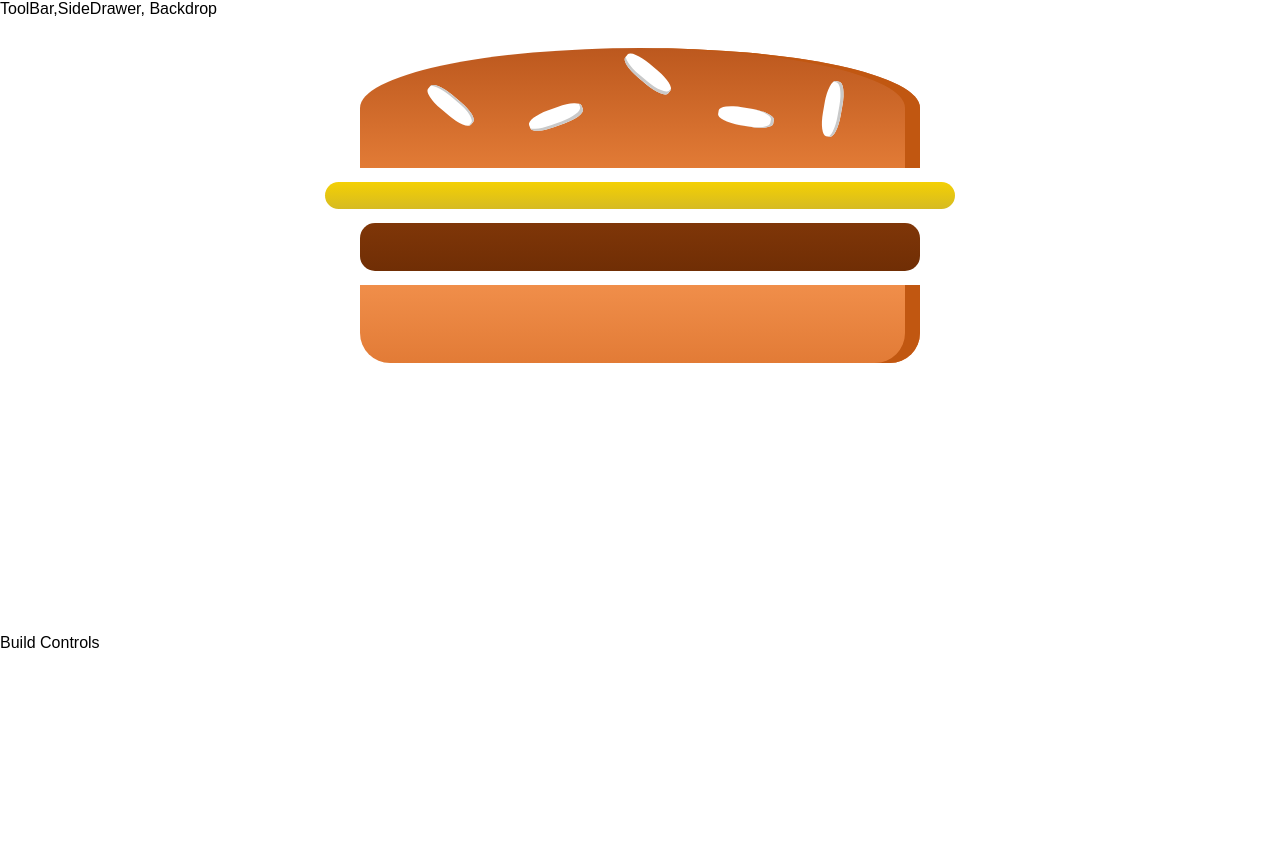
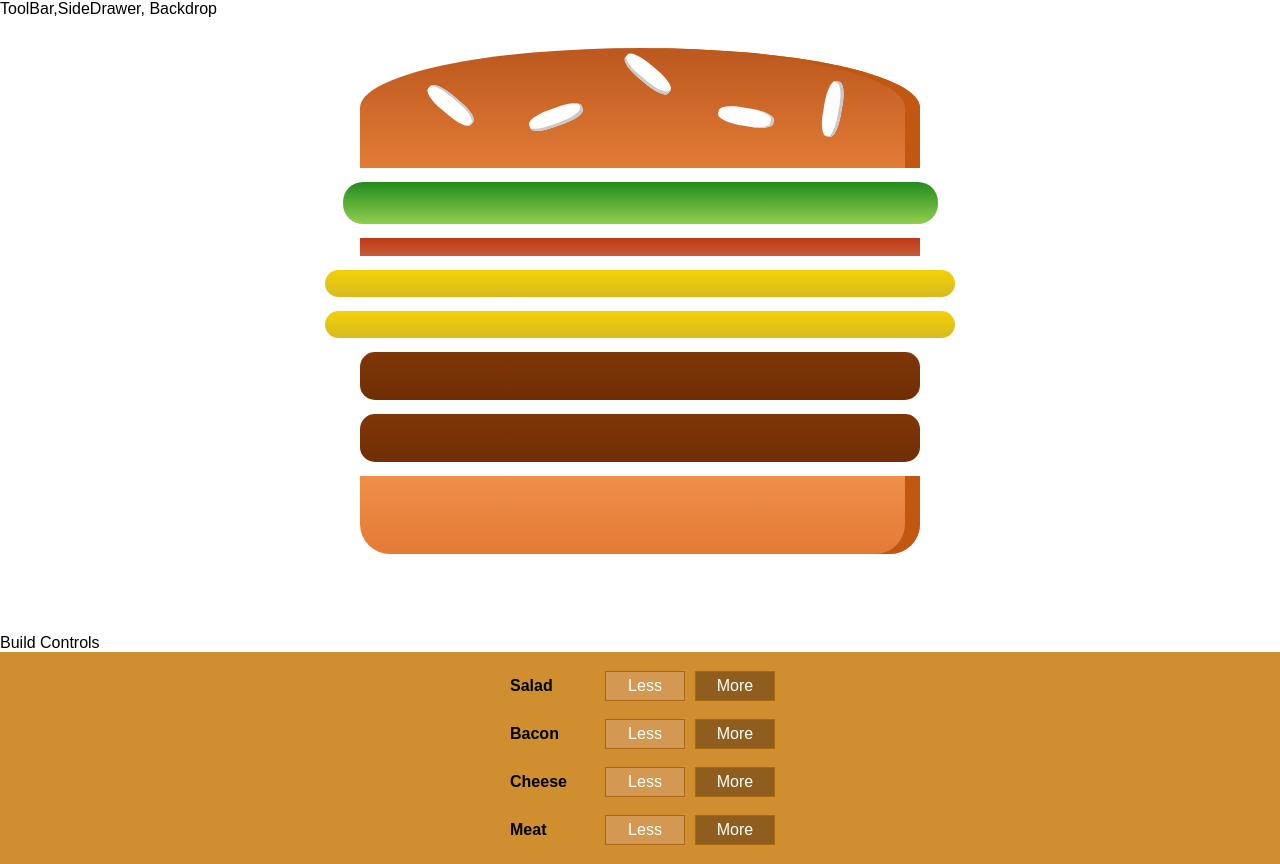
Before and after one commit to cristianvl8/Burger-Builder-REACT, a React app: page / in a window 1280 px wide. Before the commit the page ends 800 px from the top, so only its background shows below. Built offline with nearby package versions, Linux system fonts and the light colour scheme.

Commit message:
added buttons and some logic

```diff
--- /dev/null
+++ b/src/components/Burger/BuildControls/BuildControl/BuildControl.js
@@ -0,0 +1,17 @@
+import React from 'react'
+import classes from './BuildControl.module.css'
+
+const buildControl = (props) => {
+
+    return (
+        <div className={classes.BuildControl}>
+            <div className={classes.Label}>{props.label}</div>
+            <button className={classes.Less}>Less</button>
+            <button className={classes.More}>More</button>
+        </div>
+
+    )
+
+}
+
+export default buildControl
--- /dev/null
+++ b/src/components/Burger/BuildControls/BuildControl/BuildControl.module.css
@@ -0,0 +1,58 @@
+.BuildControl {
+    display: flex;
+    justify-content: space-between;
+    align-items: center;
+    margin: 5px 0;
+}
+
+.BuildControl button {
+
+    display: block;
+    font: inherit;
+    padding: 5px;
+    margin: 0 5px;
+    width: 80px;
+    border: 1px solid #AA6817;
+    cursor: pointer;
+    outline: none;
+}
+
+.BuildControl button:disabled {
+    background-color: #AC9980;
+    border: 1px solid #7E7365;
+    color: #ccc;
+    cursor: default;
+}
+
+.BuildControl button:hover:disabled {
+    background-color: #AC9980;
+    color: #ccc;
+    cursor: not-allowed;
+}
+
+.Label {
+    padding: 10px;
+    font-weight: bold;
+    width: 80px;
+}
+
+.BuildControl .Less {
+    background-color: #D39952;
+    color: white;
+}
+
+.BuildControl .More {
+    background-color: #8F5E1E;
+    color: white;
+}
+
+.BuildControl .Less:hover, .BuildControl .Less:active {
+    background-color: #DAA972;
+    color: white;
+}
+
+.BuildControl .More:hover,.BuildControl .More:active {
+    background-color: #99703F;
+    color: white;
+
+}
--- /dev/null
+++ b/src/components/Burger/BuildControls/BuildControls.js
@@ -0,0 +1,26 @@
+import React from 'react'
+import classes from './BuildControls.module.css'
+import BuildControl from './BuildControl/BuildControl'
+
+const controls = [
+    { label: 'Salad', type: 'salad' },
+    { label: 'Bacon', type: 'bacon' },
+    { label: 'Cheese', type: 'chese' },
+    { label: 'Meat', type: 'meat' },
+    ]
+
+const BuildControls = (props) => {
+
+    return (
+
+        <div className={classes.BuildControls}>
+            {controls.map(ctrl => (
+            <BuildControl key={ctrl.label} label={ctrl.label}/>
+        ))}
+        </div>
+
+ )
+
+}
+
+export default BuildControls
--- /dev/null
+++ b/src/components/Burger/BuildControls/BuildControls.module.css
@@ -0,0 +1,12 @@
+
+.BuildControls {
+
+    width: 100%;
+    background-color: #CF8F2E;
+    display: flex;
+    flex-flow: column;
+    align-items: center;
+    box-shadow: 0 2px 1px #CCC;
+    margin: auto;
+    padding: 10px 0;
+}
--- a/src/components/Burger/Burger.js
+++ b/src/components/Burger/Burger.js
@@ -1,13 +1,27 @@
 import React from 'react'
 import './Burger.css'
 import BurgerIngredient from './BurgerIngredient/BurgerIngridient'
+
 const Burger = (props) => {
+
+    let transformedIngredients = Object.keys(props.ingredients)
+        .map(igKey => {
+            return [...Array(props.ingredients[igKey])].map((_, i) => {
+                return <BurgerIngredient key={igKey + i} type={igKey} />
+            })
+        })
+        .reduce((arr, elm) => {
+            return arr.concat(elm)
+        }, []);
+
+    if (transformedIngredients.length === 0) {
+        transformedIngredients = <p>Please start adding ingredients!</p>;
+    }
 
     return (
         <div className="Burger">
             <BurgerIngredient type="bread-top" />
-            <BurgerIngredient type="cheese"/>
-            <BurgerIngredient type="meat"/>
+            {transformedIngredients}
             <BurgerIngredient type="bread-bottom"/>
        </div>
 
--- a/src/containers/BurgerBuilder/BurgerBuilder.js
+++ b/src/containers/BurgerBuilder/BurgerBuilder.js
@@ -1,13 +1,25 @@
 import React, { Component } from 'react'
 import Burger from "../../components/Burger/Burger"
+import BuildControls from '../../components/Burger/BuildControls/BuildControls'
 
 class BurgerBuilder extends Component {
+
+    state = {
+        ingredients: {
+            salad: 1,
+            bacon: 1,
+            cheese: 2,
+            meat: 2
+        }
+}
+
 
     render() {
         return (
             <>
-            <Burger/>
-            <div>Build Controls</div>
+            <Burger ingredients={this.state.ingredients}/>
+                <div>Build Controls</div>
+                <BuildControls/>
             </>
  )
 
```
